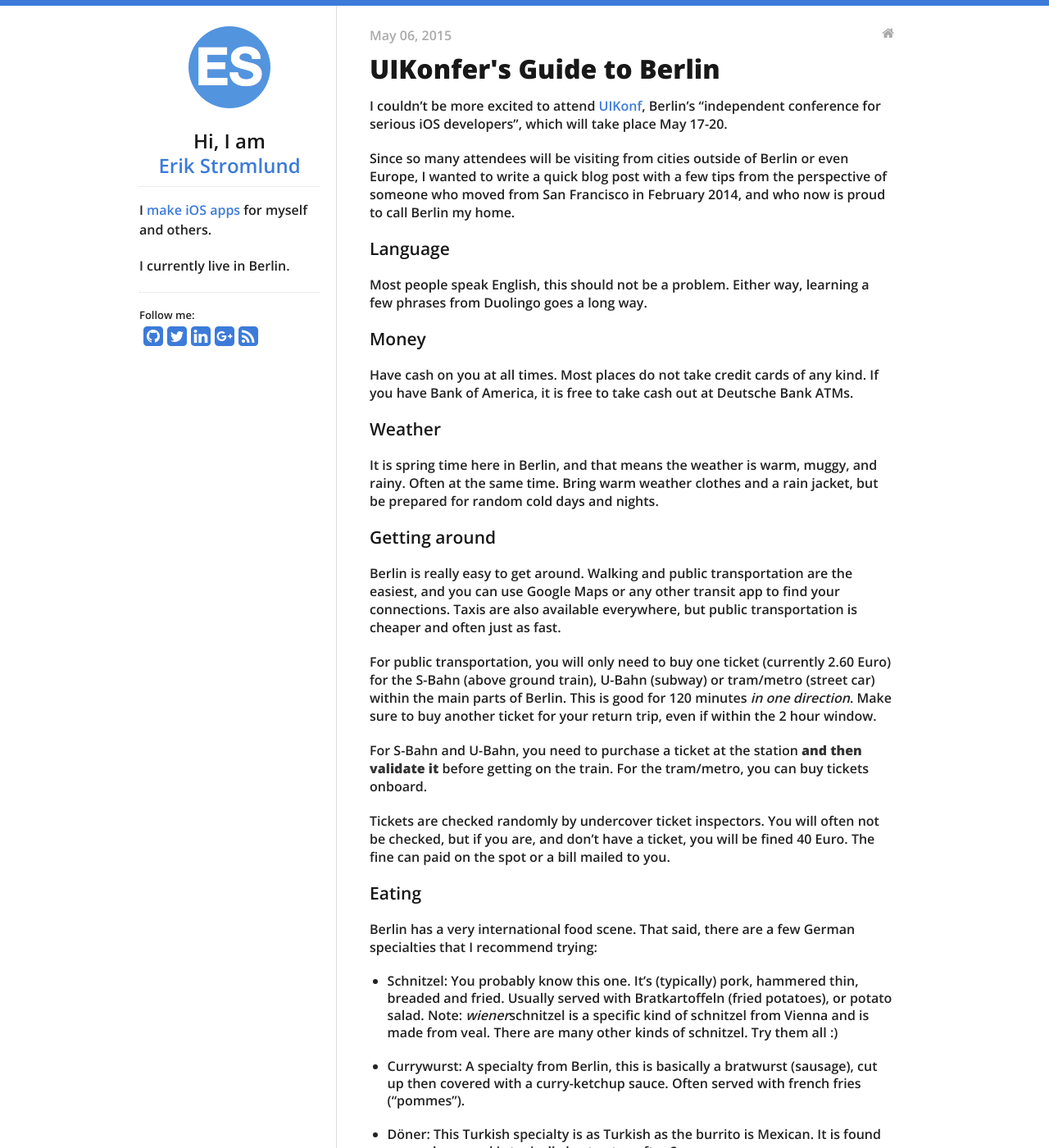
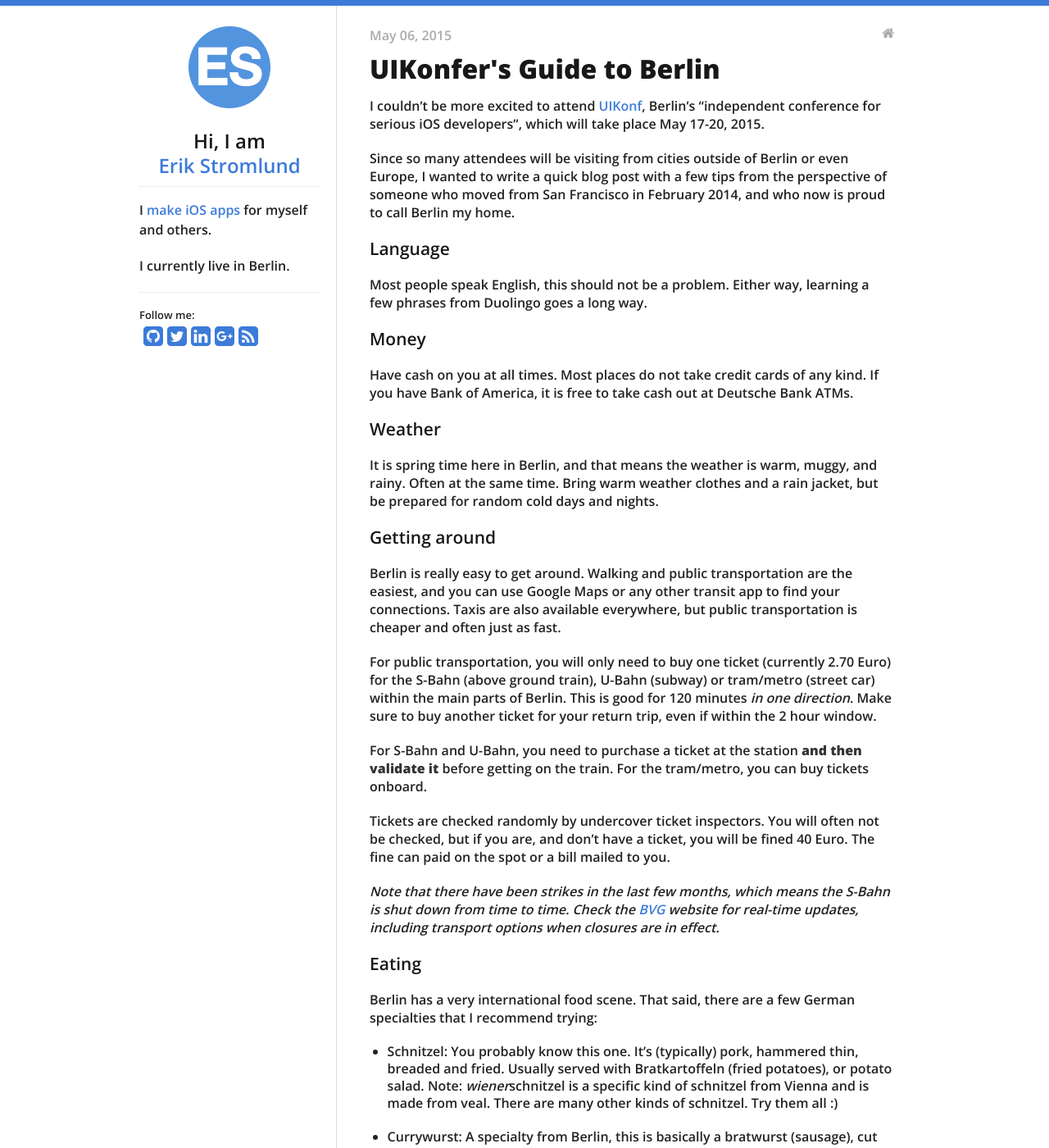
Before and after one commit to estromlund/estromlund.github.com, a Jekyll site: the page built from blog/_posts/2015-05-06-uikonfers-guide-to-berlin.md, in a window 1280 px wide and 1400 px high. Shown: the whole window at 82% size. Built offline with Jekyll 4.4.1, drawn with Linux system fonts in a browser that asks for light colours; nearby versions of some CDN libraries; Markdown is read by kramdown in place of the engine named in the settings.

Commit message:
Update a few things.

```diff
--- a/blog/_posts/2015-05-06-uikonfers-guide-to-berlin.md
+++ b/blog/_posts/2015-05-06-uikonfers-guide-to-berlin.md
@@ -3,7 +3,7 @@
 title: UIKonfer's Guide to Berlin
 ---
 
-I couldn't be more excited to attend [UIKonf](https://www.uikonf.com), Berlin's "independent conference for serious iOS developers", which will take place May 17-20.
+I couldn't be more excited to attend [UIKonf](https://www.uikonf.com), Berlin's "independent conference for serious iOS developers", which will take place May 17-20, 2015.
 
 Since so many attendees will be visiting from cities outside of Berlin or even Europe, I wanted to write a quick blog post with a few tips from the perspective of someone who moved from San Francisco in February 2014, and who now is proud to call Berlin my home.
 
@@ -23,11 +23,13 @@
 
 Berlin is really easy to get around. Walking and public transportation are the easiest, and you can use Google Maps or any other transit app to find your connections. Taxis are also available everywhere, but public transportation is cheaper and often just as fast.
 
-For public transportation, you will only need to buy one ticket (currently 2.60 Euro) for the S-Bahn (above ground train), U-Bahn (subway) or tram/metro (street car) within the main parts of Berlin. This is good for 120 minutes *in one direction*. Make sure to buy another ticket for your return trip, even if within the 2 hour window.
+For public transportation, you will only need to buy one ticket (currently 2.70 Euro) for the S-Bahn (above ground train), U-Bahn (subway) or tram/metro (street car) within the main parts of Berlin. This is good for 120 minutes *in one direction*. Make sure to buy another ticket for your return trip, even if within the 2 hour window.
 
 For S-Bahn and U-Bahn, you need to purchase a ticket at the station **and then validate it** before getting on the train. For the tram/metro, you can buy tickets onboard.
 
 Tickets are checked randomly by undercover ticket inspectors. You will often not be checked, but if you are, and don't have a ticket, you will be fined 40 Euro. The fine can paid on the spot or a bill mailed to you.
+
+*Note that there have been strikes in the last few months, which means the S-Bahn is shut down from time to time. Check the [BVG](http://www.bvg.de/en/) website for real-time updates, including transport options when closures are in effect.*
 
 ### Eating
 
```
